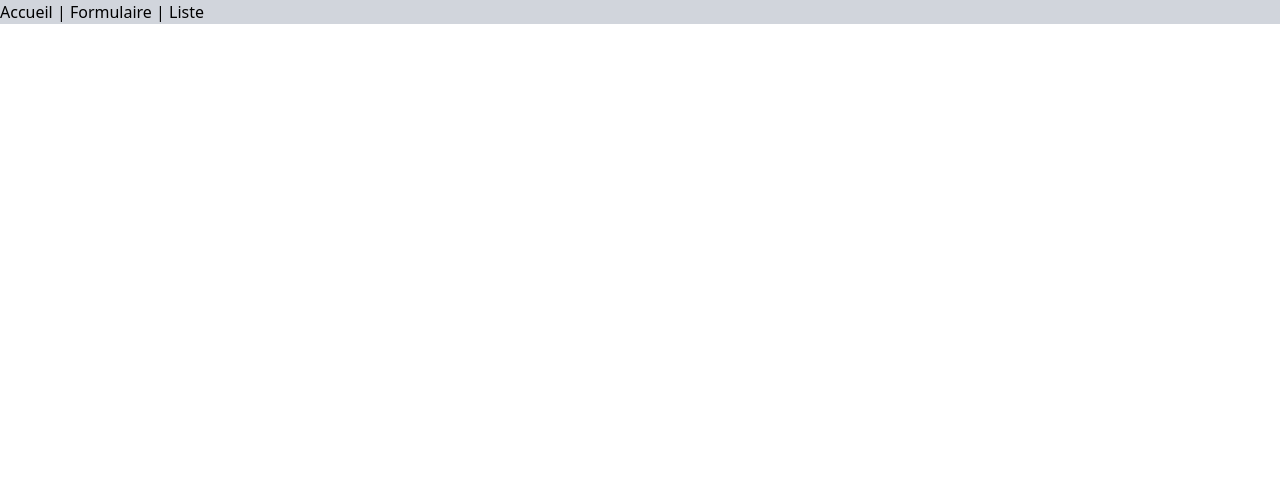
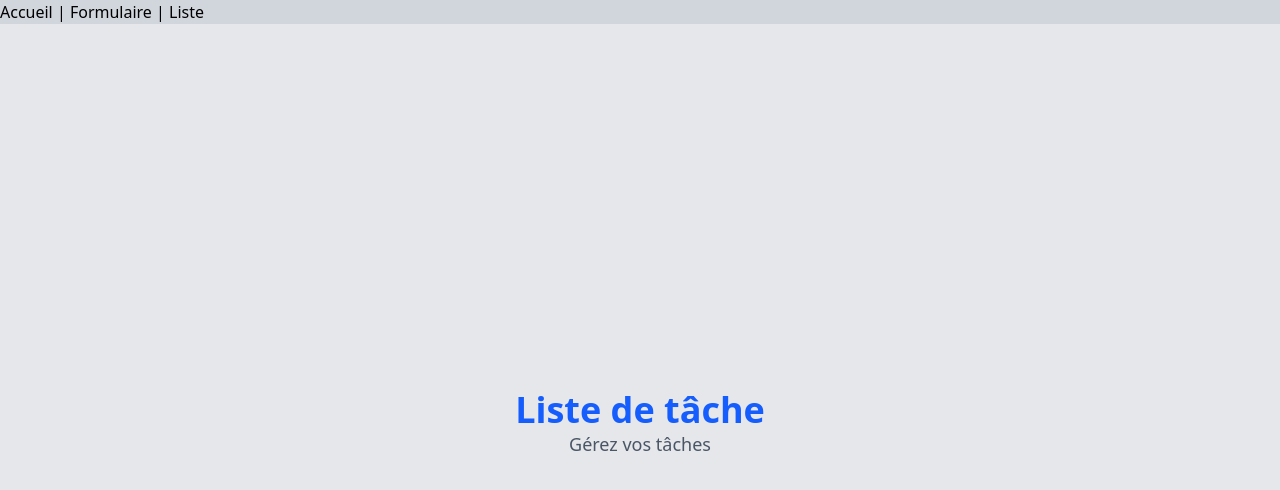
Before and after one commit to ReadyToDevNow/TD-List, a Vue app: page /List in a window 1280 px wide. Shown: the top 490 px of the page. Built offline with nearby package versions, Linux system fonts and the light colour scheme.

Commit message:
feat(): edit TodoList

```diff
--- a/src/components/TodoList.vue
+++ b/src/components/TodoList.vue
@@ -1,13 +1,22 @@
 <template>
-  <div>
+  <div class="min-h-screen bg-gray-200 flex flex-col justify-center items-center">
+    <h2 class="text-4xl font-bold text-blue-600">Liste de tâche</h2>
+    <span class="text-lg text-gray-600">Gérez vos tâches</span>
+    <section class="">
       <ul>
         <li v-for="todo in store.todoList" :key="todo.id">
           <span :class="{ completed: todo.completed }" @click="store.toggleCompleted(todo.id)">
             {{ todo.item + ' ' }}
           </span>
-        <button @click="store.deleteTodo(todo.id)">Supprimer</button>
+          <button
+            @click="store.deleteTodo(todo.id)"
+            class="bg-blue-500 border rounded text-white font-bold px-1 py-1 shadow-none mt-8 ml-6"
+          >
+            Supprimer
+          </button>
         </li>
       </ul>
+    </section>
   </div>
 </template>
 
```
Lines whose indentation alone changed are shown as unchanged.
